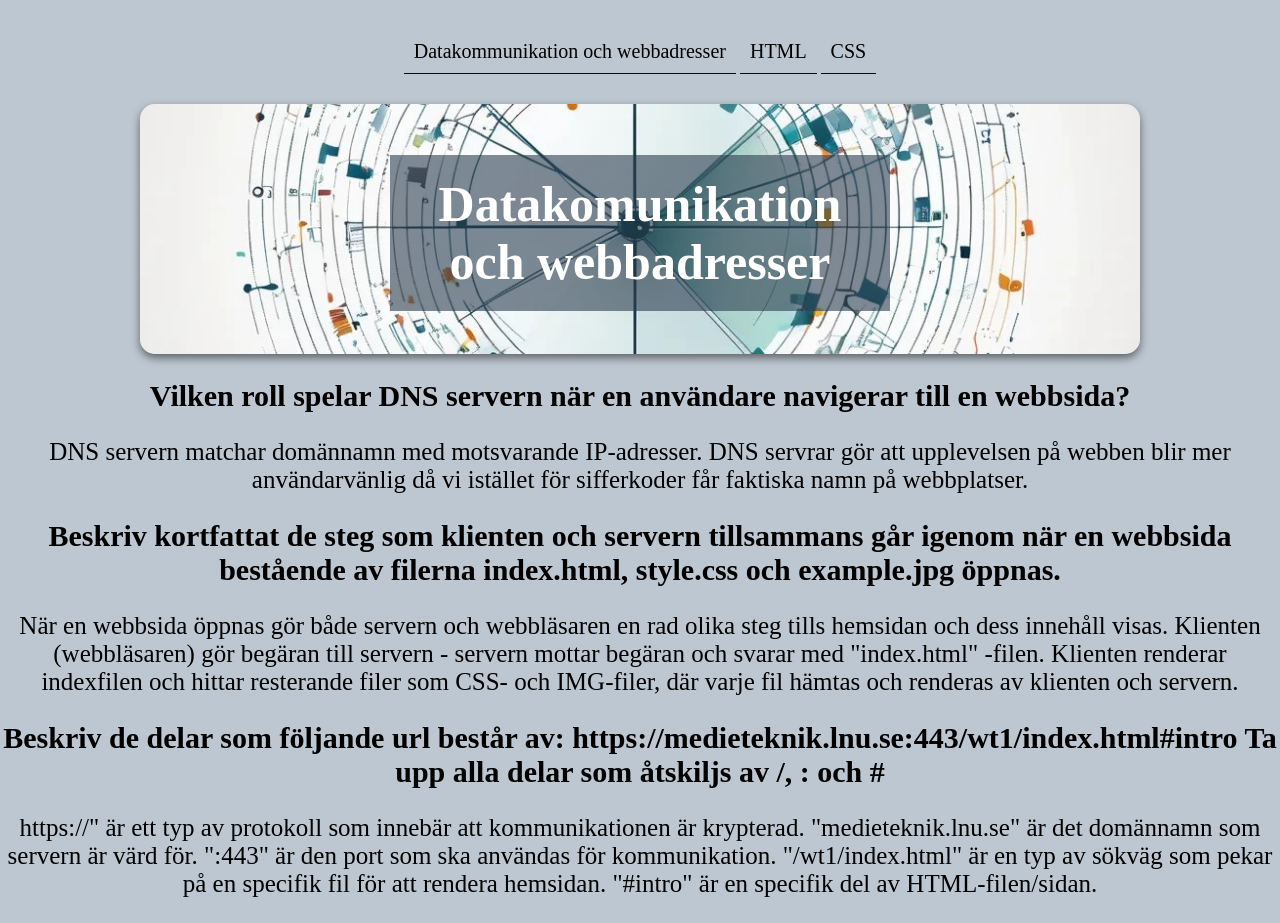
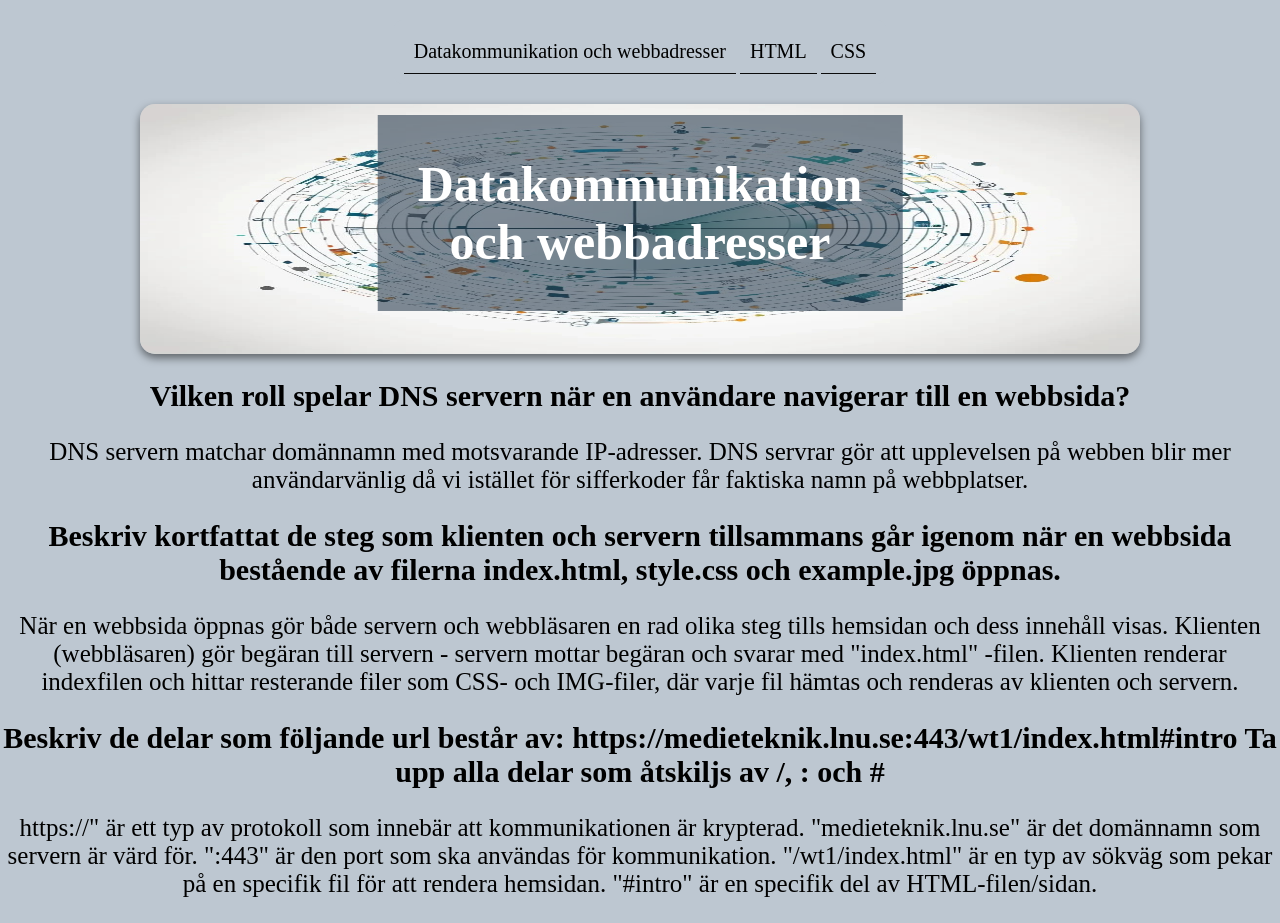
Before and after one commit to eriksoderb3rg/Myfirstwebsite1, a plain HTML site: page index.html in a window 1280 px wide. Drawn offline with Linux system fonts and the light colour scheme.

Commit message:
Bilder i HTML

```diff
--- a/index.html
+++ b/index.html
@@ -14,13 +14,15 @@
         <li><a href="f3.html">CSS</a></li>
     </ul>
 
-    <div class="image-container" id="image1">
-        <h1 id="main-title">Datakomunikation och webbadresser</h1>
+    <div class="image-container">
+        <img src="/img/pic1.jpg" alt="Bild 1" id="pic1" class="styled-image">
+        <h1 id="main-title">Datakommunikation och webbadresser</h1>
     </div>
 
     <h2 class="questions">Vilken roll spelar DNS servern när en användare navigerar till en webbsida?</h2>
     <p>DNS servern matchar domännamn med motsvarande IP-adresser. DNS servrar gör att upplevelsen på webben blir
         mer användarvänlig då vi istället för sifferkoder får faktiska namn på webbplatser.</p>
+
     <h2 class="questions">Beskriv kortfattat de steg som klienten och servern tillsammans går igenom när en
         webbsida bestående av filerna index.html, style.css och example.jpg öppnas.</h2>
 
--- a/style.css
+++ b/style.css
@@ -1,5 +1,4 @@
 @charset "UTF-8";
-
 
 *, *::before, *::after {
     box-sizing: border-box;
@@ -28,6 +27,10 @@ img {
     display: block;
     margin-left: auto;
     margin-right: auto;
+    border-radius: 15px;
+    box-shadow: 0px 4px 8px rgba(0, 0, 0, 0.5);
+    width: 1000px;
+    height: 250px;
 }
 
 ul.navigation {
@@ -59,53 +62,6 @@ ul.navigation a:hover {
     background-color: #3f6185;
 }
 
-#pic1, #pic2, #pic3 {
-    width: 1000px;
-    height: 250px;
-    border-radius: 15px;
-    box-shadow: 0px 4px 8px rgba(0, 0, 0, 0.5);
-}
-
-.styled-image {
-    border-radius: 15px;
-    box-shadow: 0px 4px 8px rgba(0, 0, 0, 0.5);
-    display: block;
-    margin-left: auto;
-    margin-right: auto;
-}
-
-#main-title {
-        font-size: 80px;
-        text-align: center;
-        color: #2c3e50;
-        padding: 20px;
-
-}
-
-
-.image-container {
-    position: relative;
-    width: 1000px;
-    height: 250px;
-    margin: 0 auto;
-    border-radius: 15px;
-    box-shadow: 0px 4px 8px rgba(0, 0, 0, 0.5);
-    background-size: cover;
-    background-position: center;
-}
-
-#image1 {
-    background-image: url('/img/pic1.jpg');
-}
-
-#image2 {
-    background-image: url('/img/pic2.jpg');
-}
-
-#image3 {
-    background-image: url('/img/pic3.jpg');
-}
-
 #main-title {
     position: absolute;
     bottom: 10px;
@@ -114,6 +70,12 @@ ul.navigation a:hover {
     font-size: 50px;
     text-align: center;
     color: #fff;
-    padding: 20px;
+    padding: 40px;
     background-color: rgba(44, 62, 80, 0.6);
 }
+.image-container {
+    position: relative;
+    width: 1000px;
+    height: 250px;
+    margin: 0 auto;
+}
```
Also changed, not shown: f2.html (+2 -1 lines), f3.html (+2 -1 lines).
